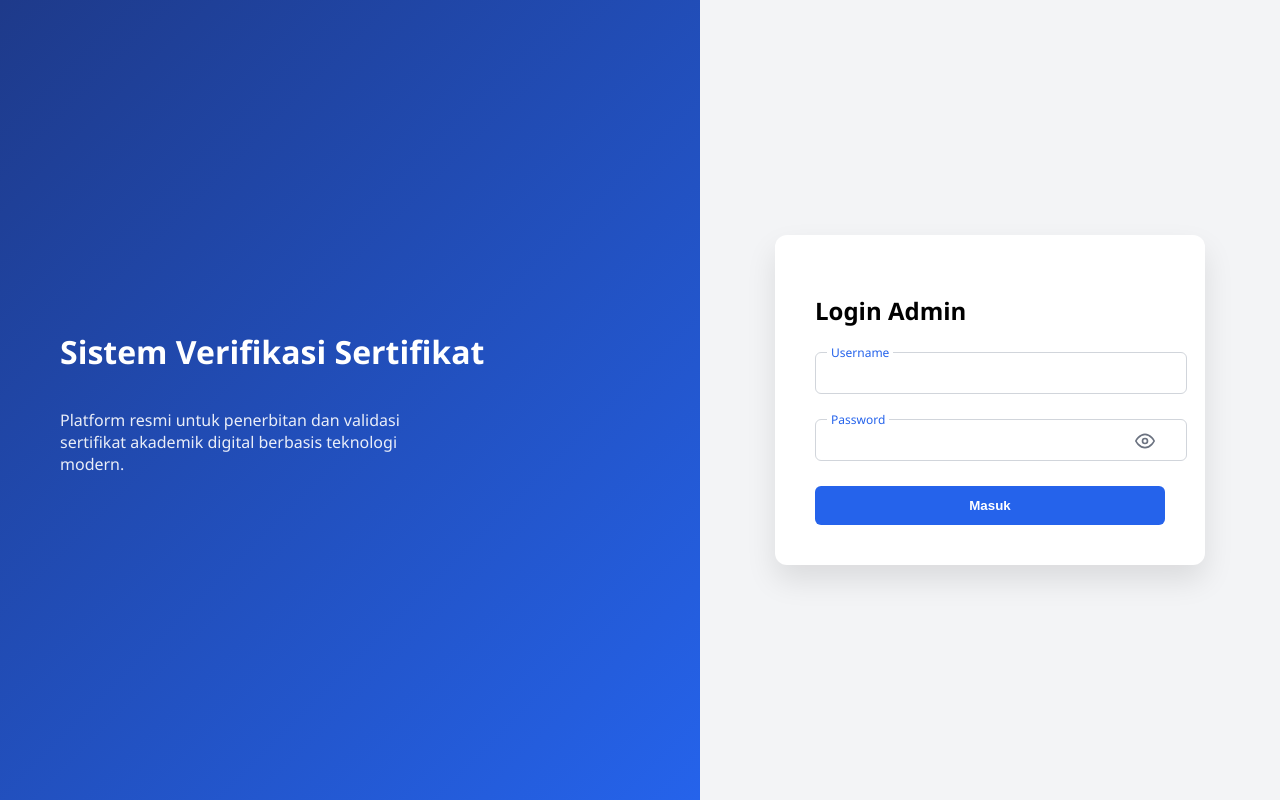
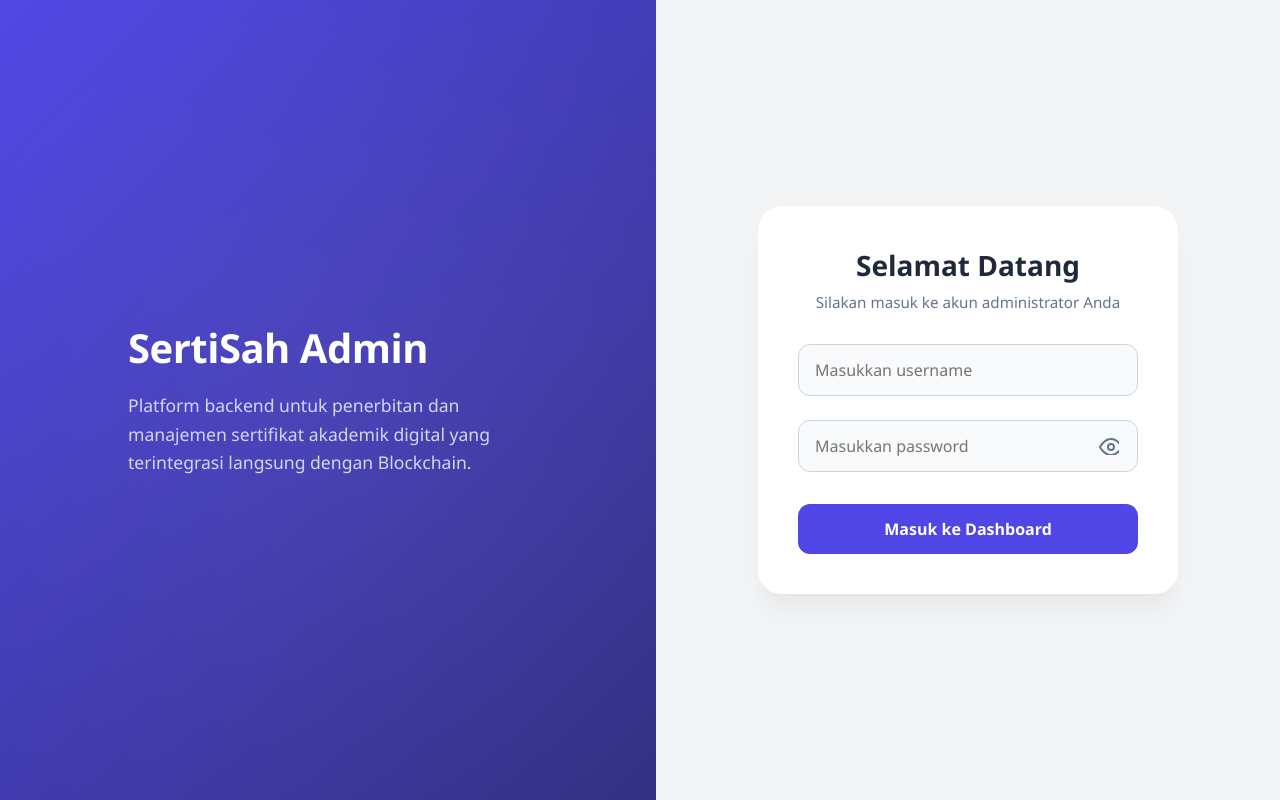
Before and after one commit to ANazmuddin/backend_sertiSah_app, a FastAPI app: page /login in a window 1280 px wide. Run offline with FastAPI, Linux system fonts and the light colour scheme; parts of the project's set-up code (start-up, migrations or seed data) failed here and were passed over.

Commit message:
update ui login

```diff
--- a/templates/login.html
+++ b/templates/login.html
@@ -2,30 +2,143 @@
 <html lang="id">
 <head>
   <meta charset="UTF-8">
-  <title>Login Admin</title>
+  <meta name="viewport" content="width=device-width, initial-scale=1.0">
+  <title>Login Admin - SertiSah</title>
+
   <link rel="stylesheet" href="/static/admin.css">
+
+  <style>
+    /* CSS Reset & Variables untuk tema Indigo ala SertiSah */
+    :root {
+      --primary: #4f46e5;
+      --primary-hover: #4338ca;
+      --bg-light: #f8fafc;
+      --text-main: #1e293b;
+      --text-muted: #64748b;
+      --border-color: #cbd5e1;
+      --error-bg: #fef2f2;
+      --error-border: #fca5a5;
+      --error-text: #b91c1c;
+    }
+
+    * { box-sizing: border-box; margin: 0; padding: 0; font-family: 'Segoe UI', system-ui, sans-serif; }
+    body { background-color: var(--bg-light); color: var(--text-main); -webkit-font-smoothing: antialiased; }
+
+    /* Layout Utama */
+    .login-wrapper { display: flex; min-height: 100vh; width: 100%; }
+
+    /* Sisi Kiri: Branding (Desktop) / Header (Mobile) */
+    .login-left {
+      flex: 1;
+      background: linear-gradient(135deg, var(--primary) 0%, #312e81 100%);
+      color: white;
+      padding: 3rem;
+      display: flex;
+      flex-direction: column;
+      justify-content: center;
+      position: relative;
+      overflow: hidden;
+    }
+
+    /* Efek cahaya halus di background kiri */
+    .login-left::after {
+      content: ''; position: absolute; top: -50%; left: -50%; width: 200%; height: 200%;
+      background: radial-gradient(circle, rgba(255,255,255,0.05) 0%, transparent 60%);
+    }
+
+    .login-left-content { position: relative; z-index: 10; max-width: 480px; margin: 0 auto; }
+
+    .login-left-content h1 { font-size: 2.5rem; font-weight: 800; margin-bottom: 1.2rem; line-height: 1.2; letter-spacing: -0.5px; }
+    .login-left-content p { font-size: 1.1rem; color: #e0e7ff; line-height: 1.6; }
+
+    /* Sisi Kanan: Area Form */
+    .login-right {
+      flex: 1; display: flex; align-items: center; justify-content: center; padding: 2rem;
+    }
+
+    /* Card Form Login */
+    .login-card {
+      width: 100%; max-width: 420px; background: white; padding: 2.5rem;
+      border-radius: 1.5rem;
+      box-shadow: 0 20px 25px -5px rgba(0, 0, 0, 0.05), 0 8px 10px -6px rgba(0, 0, 0, 0.01);
+    }
+
+    .login-card h2 { font-size: 1.75rem; font-weight: 700; text-align: center; margin-bottom: 0.5rem; }
+    .login-subtitle { text-align: center; color: var(--text-muted); font-size: 0.95rem; margin-bottom: 2rem; }
+
+    /* Error Alert Box */
+    .error-box {
+      background-color: var(--error-bg); color: var(--error-text); border: 1px solid var(--error-border);
+      padding: 1rem; border-radius: 0.75rem; margin-bottom: 1.5rem; font-size: 0.9rem;
+      display: flex; align-items: center; gap: 0.5rem; font-weight: 500;
+    }
+
+    /* Form Inputs */
+    .input-group { margin-bottom: 1.5rem; position: relative; }
+    .input-group label {
+      display: block; font-size: 0.875rem; font-weight: 600; color: var(--text-main); margin-bottom: 0.5rem;
+    }
+
+    .input-wrapper { position: relative; display: flex; align-items: center; }
+    .input-wrapper input {
+      width: 100%; padding: 0.875rem 1rem; border: 1px solid var(--border-color);
+      border-radius: 0.75rem; font-size: 1rem; background: var(--bg-light);
+      transition: all 0.2s ease; outline: none;
+    }
+    .input-wrapper input:focus {
+      background: white; border-color: var(--primary);
+      box-shadow: 0 0 0 4px rgba(79, 70, 229, 0.1);
+    }
+
+    /* Tombol Toggle Password */
+    .toggle-password {
+      position: absolute; right: 1rem; color: var(--text-muted); cursor: pointer;
+      display: flex; align-items: center; justify-content: center; padding: 0.2rem;
+    }
+    .toggle-password:hover { color: var(--primary); }
+
+    /* Tombol Submit */
+    .login-btn {
+      width: 100%; padding: 0.875rem; background-color: var(--primary); color: white;
+      border: none; border-radius: 0.75rem; font-size: 1rem; font-weight: 600;
+      cursor: pointer; transition: background-color 0.2s, transform 0.1s; margin-top: 0.5rem;
+    }
+    .login-btn:hover { background-color: var(--primary-hover); }
+    .login-btn:active { transform: scale(0.98); }
+
+    /* Responsive untuk Tablet dan HP */
+    @media (max-width: 900px) {
+      .login-wrapper { flex-direction: column; }
+      .login-left { flex: none; padding: 3rem 1.5rem; text-align: center; border-radius: 0 0 2rem 2rem; }
+      .login-left-content h1 { font-size: 2rem; }
+      .login-right { padding: -2rem 1.5rem 2rem; align-items: flex-start; margin-top: -2rem; z-index: 20; }
+      .login-card { padding: 2rem; box-shadow: 0 10px 25px -5px rgba(0, 0, 0, 0.1); }
+    }
+  </style>
 </head>
-<body class="login-body">
+<body>
 
 <div class="login-wrapper">
 
-  <!-- LEFT SIDE (Branding) -->
   <div class="login-left">
-    <h1>Sistem Verifikasi Sertifikat</h1>
+    <div class="login-left-content">
+      <h1>SertiSah Admin</h1>
       <p>
-      Platform resmi untuk penerbitan dan validasi
-      sertifikat akademik digital berbasis teknologi modern.
+        Platform backend untuk penerbitan dan manajemen
+        sertifikat akademik digital yang terintegrasi langsung dengan Blockchain.
       </p>
     </div>
+  </div>
 
-  <!-- RIGHT SIDE (Form) -->
   <div class="login-right">
     <div class="login-card">
 
-      <h2>Login Admin</h2>
+      <h2>Selamat Datang</h2>
+      <p class="login-subtitle">Silakan masuk ke akun administrator Anda</p>
 
       {% if error %}
         <div class="error-box">
+          <svg xmlns="http://www.w3.org/2000/svg" width="20" height="20" fill="none" stroke="currentColor" stroke-width="2" stroke-linecap="round" stroke-linejoin="round"><circle cx="12" cy="12" r="10"></circle><line x1="12" y1="8" x2="12" y2="12"></line><line x1="12" y1="16" x2="12.01" y2="16"></line></svg>
           {{ error }}
         </div>
       {% endif %}
@@ -33,27 +146,28 @@
       <form method="post" action="/login">
 
         <div class="input-group">
-          <input type="text" name="username" required>
-          <label>Username</label>
+          <label for="username">Username</label>
+          <div class="input-wrapper">
+            <input type="text" id="username" name="username" placeholder="Masukkan username" required>
+          </div>
         </div>
 
-        <div class="input-group password-group">
-          <input type="password" name="password" id="passwordInput" required>
-          <label>Password</label>
+        <div class="input-group">
+          <label for="passwordInput">Password</label>
+          <div class="input-wrapper">
+            <input type="password" name="password" id="passwordInput" placeholder="Masukkan password" required>
 
-          <span class="toggle-password" onclick="togglePassword()">
-            <svg id="eyeIcon" xmlns="http://www.w3.org/2000/svg"
-                 width="20" height="20" fill="none"
-                 stroke="currentColor" stroke-width="2"
-                 viewBox="0 0 24 24">
+            <span class="toggle-password" onclick="togglePassword()" title="Tampilkan Password">
+              <svg id="eyeIcon" xmlns="http://www.w3.org/2000/svg" width="20" height="20" fill="none" stroke="currentColor" stroke-width="2" stroke-linecap="round" stroke-linejoin="round">
                 <path d="M1 12s4-8 11-8 11 8 11 8-4 8-11 8-11-8-11-8z"/>
                 <circle cx="12" cy="12" r="3"/>
               </svg>
             </span>
           </div>
+        </div>
 
         <button type="submit" class="login-btn">
-          Masuk
+          Masuk ke Dashboard
         </button>
 
       </form>
@@ -71,15 +185,16 @@ function togglePassword() {
   if (input.type === "password") {
     input.type = "text";
     icon.innerHTML = `
-      <path d="M17.94 17.94A10.94 10.94 0 0112 20c-7 0-11-8-11-8a21.8 21.8 0 015.17-6.88"/>
-      <line x1="1" y1="1" x2="23" y2="23"/>
-    `;
+      <path d="M17.94 17.94A10.94 10.94 0 0 1 12 20c-7 0-11-8-11-8a21.8 21.8 0 0 1 5.17-6.88"/>
+      <path d="M1 1 23 23"/>
+      <path d="M9.9 4.24A9.12 9.12 0 0 1 12 4c7 0 11 8 11 8a18.5 18.5 0 0 1-2.16 3.19m-6.72-1.07a3 3 0 1 1-4.24-4.24"/>
+    `; // Icon Eye-Off
   } else {
     input.type = "password";
     icon.innerHTML = `
       <path d="M1 12s4-8 11-8 11 8 11 8-4 8-11 8-11-8-11-8z"/>
       <circle cx="12" cy="12" r="3"/>
-    `;
+    `; // Icon Eye
   }
 }
 </script>
```
Lines whose indentation alone changed are shown as unchanged.
